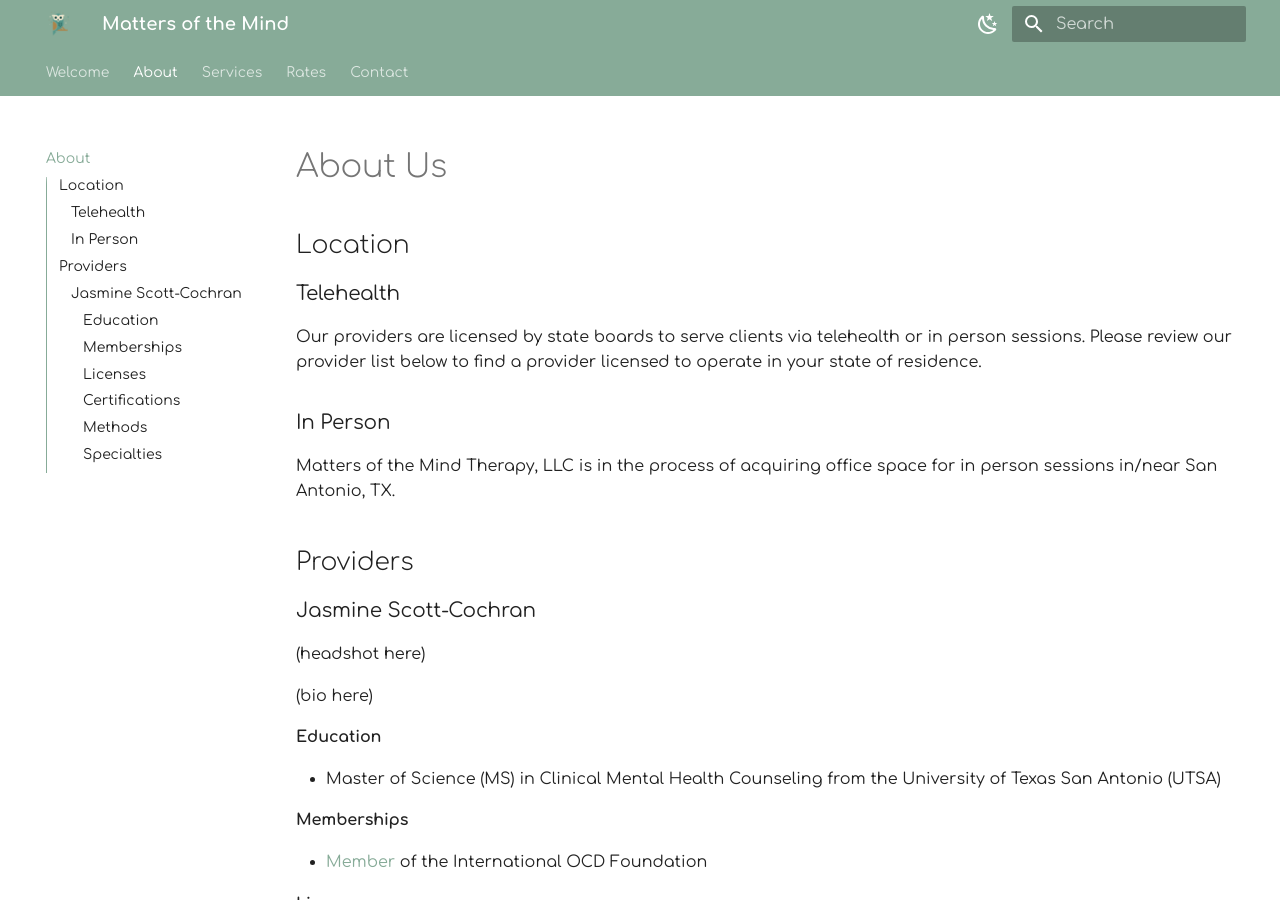
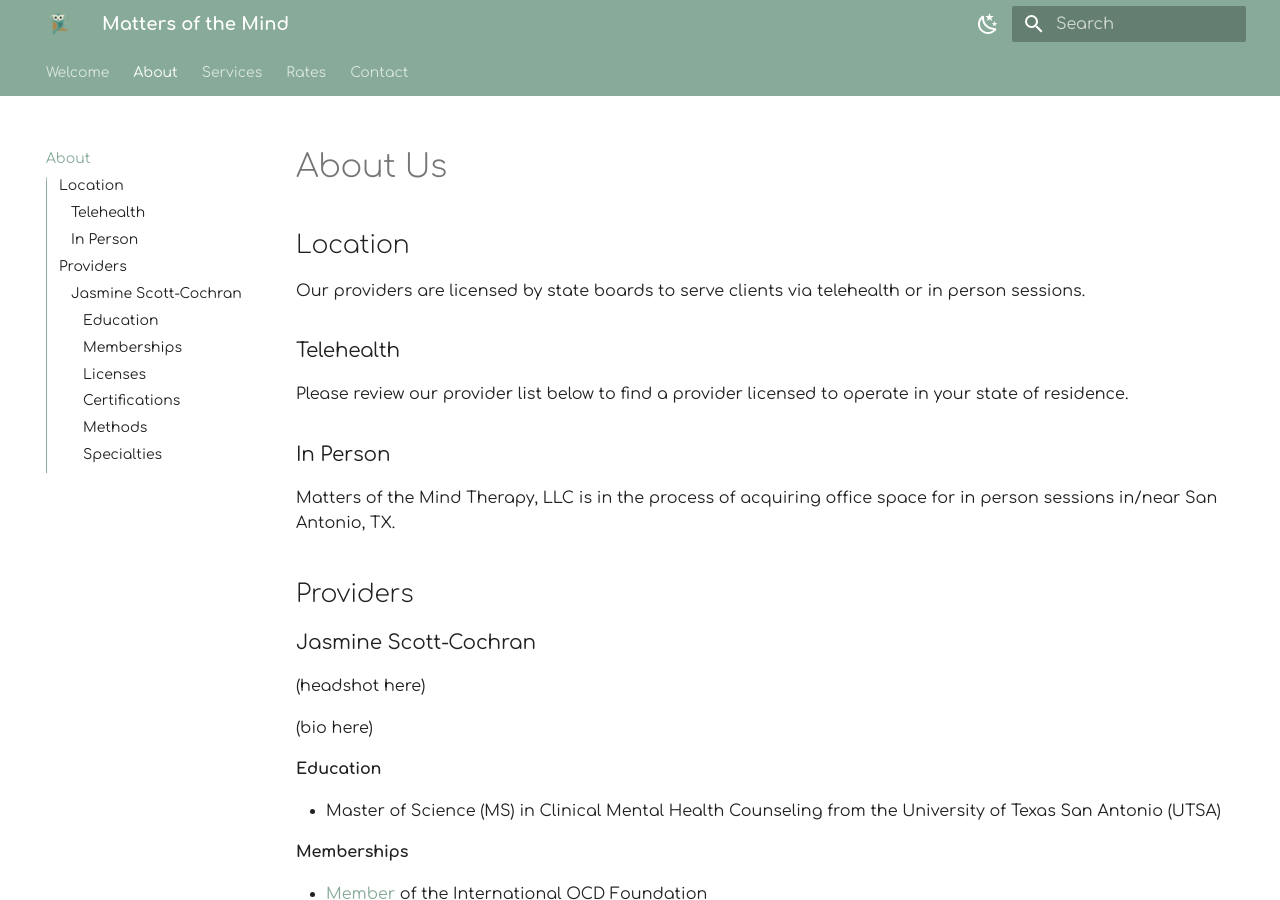
Before and after one commit to motm-therapy/website, an MkDocs documentation site: the page built from docs/about.md, in a window 1280 px wide and 900 px high. Built offline with MkDocs 1.6.1 and Material for MkDocs 9.7.7, drawn with Linux system fonts in a browser that asks for light colours.

```diff
--- a/docs/about.md
+++ b/docs/about.md
@@ -2,9 +2,10 @@
 
 ## Location
 
+Our providers are licensed by state boards to serve clients via telehealth or in person sessions.
+
 ### Telehealth
 
-Our providers are licensed by state boards to serve clients via telehealth or in person sessions.
 Please review our provider list below to find a provider licensed to operate in your state of residence.
 
 ### In Person
```
